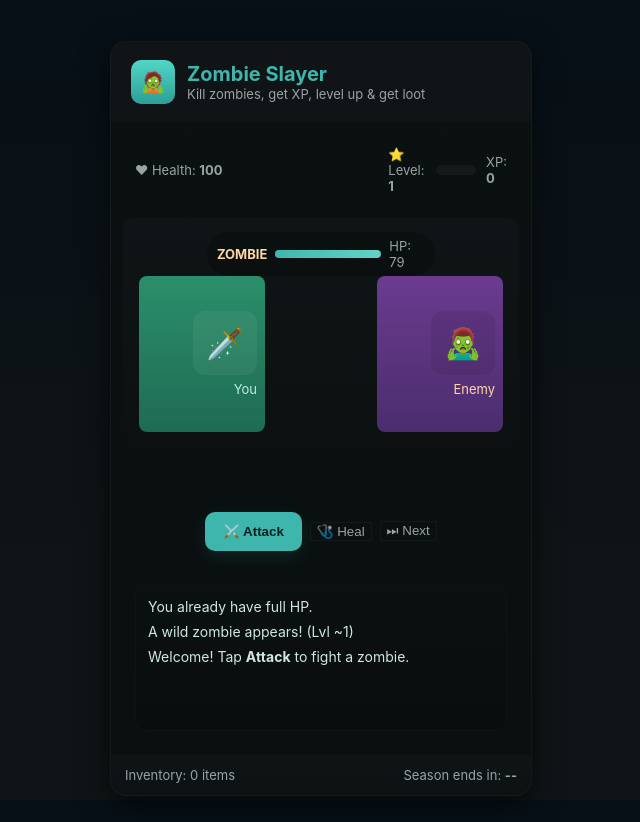
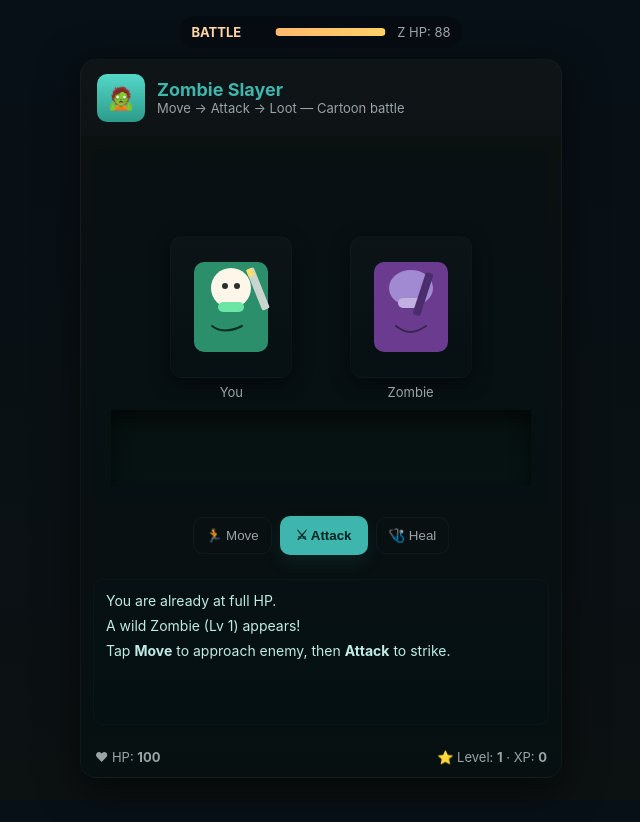
Before and after one commit to arunkumar-ai-ai/zombie-slayer, a plain HTML site: page index.html in a window 1280 px wide. Both pictures are taken after a click on the button "🩺 Heal". Shown: the whole page, without its empty margins (319-959 px from the left). Drawn offline with Linux system fonts and the light colour scheme.

Commit message:
Update index.html

```diff
--- a/index.html
+++ b/index.html
@@ -1,57 +1,57 @@
 <!doctype html>
 <html lang="en">
 <head>
-<meta charset="utf-8" />
-<meta name="viewport" content="width=device-width,initial-scale=1,maximum-scale=1" />
-<title>Zombie Slayer - WebApp</title>
+<meta charset="utf-8"/>
+<meta name="viewport" content="width=device-width,initial-scale=1,maximum-scale=1"/>
+<title>Zombie Slayer — Battle</title>
 <style>
   :root{
-    --bg:#0b0f11; --panel:#111416; --accent:#3fb6ad; --muted:#9aa3a6; --card:#141619;
+    --bg:#071017; --panel:#0f1416; --accent:#3fb6ad; --muted:#9aa3a6; --card:#0d1213;
+    --hit:#ff6b6b; --heal:#6be6a5;
   }
-  html,body{height:100%;margin:0;font-family:Inter,system-ui,Segoe UI,Roboto,"Helvetica Neue",Arial;color:#dfe7e6;background:linear-gradient(180deg,#071017 0%, #0f1416 70%);}
+  html,body{height:100%;margin:0;font-family:Inter,system-ui,Segoe UI,Roboto,Arial;background:
+    radial-gradient(1200px 600px at 10% 10%, rgba(60,90,80,0.06), transparent 8%),
+    linear-gradient(180deg,#071017 0%, #0c1112 100%);color:#e6f7f3}
   .wrap{min-height:100vh;display:flex;align-items:center;justify-content:center;padding:18px;}
-  .game {
-    width:100%; max-width:420px; border-radius:16px; overflow:hidden; box-shadow:0 8px 30px rgba(0,0,0,0.6);
-    background:linear-gradient(180deg,var(--panel),#0c1213);
-    border:1px solid rgba(255,255,255,0.03);
-  }
-  header{padding:18px 20px;display:flex;align-items:center;gap:12px;}
-  .logo{width:44px;height:44px;background:linear-gradient(180deg,#52d6c7,#2d9f95);border-radius:10px;display:flex;align-items:center;justify-content:center;font-size:20px;}
-  h1{font-size:20px;margin:0;color:var(--accent)}
-  p.lead{margin:0;color:var(--muted);font-size:13px}
-  .arena{padding:12px;background:linear-gradient(180deg,#0b1011,#0b0f10);display:grid;grid-template-columns:1fr;gap:12px}
-  .battle {
-    height:240px;background:linear-gradient(180deg,#0f1516, #0b0f10); border-radius:12px; display:flex;align-items:center;justify-content:space-between;padding:16px;position:relative;overflow:hidden;
-  }
-  /* simple sprites built with divs */
-  .player, .zombie { width:110px; height:140px; border-radius:8px; display:flex;align-items:flex-end; justify-content:center; flex-direction:column; padding:8px; color:white;}
-  .player { background:linear-gradient(180deg,#2b8f6b,#1e6b53); transform-origin:center bottom; }
-  .zombie { background:linear-gradient(180deg,#6b3b8f,#4b2d6e); transform-origin:center bottom; }
-  .sprite-head{width:64px;height:64px;border-radius:12px;margin-bottom:6px;display:flex;align-items:center;justify-content:center;font-size:30px;opacity:0.95}
-  .player .sprite-head{background:rgba(255,255,255,0.06)}
-  .zombie .sprite-head{background:rgba(0,0,0,0.08)}
-  .hpbar{position:absolute;left:50%;transform:translateX(-50%);top:14px;background:rgba(0,0,0,0.25);padding:6px 10px;border-radius:999px;display:flex;gap:12px;align-items:center;color:var(--muted);font-size:13px}
-  .meter{height:8px;background:rgba(255,255,255,0.06);border-radius:999px;overflow:hidden;width:120px}
-  .meter > i{display:block;height:100%;background:linear-gradient(90deg,var(--accent),#68d6c9);width:40%}
-  .controls{display:flex;gap:8px;align-items:center;justify-content:center;padding:10px;}
-  button.btn {background:var(--accent);border:none;padding:12px 18px;border-radius:10px;color:#042021;font-weight:700;cursor:pointer;box-shadow:0 6px 18px rgba(60,180,170,0.12)}
-  button.ghost{background:transparent;border:1px solid rgba(255,255,255,0.04);color:var(--muted)}
-  .log{height:120px;background:linear-gradient(180deg,#0b1011,#0a0d0e);padding:12px;border-radius:12px;margin:12px;border:1px solid rgba(255,255,255,0.02);overflow:auto;color:#cfe7e4;font-size:14px}
-  .top {display:flex;gap:10px;align-items:center;padding:12px;justify-content:space-between}
-  .xpbar{height:10px;background:rgba(255,255,255,0.04);border-radius:999px;overflow:hidden;width:60%}
-  .xpbar > i{height:100%;background:linear-gradient(90deg,#ffd166,#ff8a66);width:10%}
-  .popup{position:fixed;left:50%;top:50%;transform:translate(-50%,-50%) scale(0.9);background:var(--card);padding:14px;border-radius:12px;border:1px solid rgba(255,255,255,0.03);min-width:250px;z-index:50;box-shadow:0 10px 30px rgba(0,0,0,0.6);display:none}
-  .popup.show{display:block;animation:pop .18s ease-out forwards}
-  @keyframes pop{from{transform:translate(-50%,-50%) scale(0.9);opacity:0}to{transform:translate(-50%,-50%) scale(1);opacity:1}}
-  .loot {display:flex;gap:8px;align-items:center}
-  .item {background:rgba(255,255,255,0.03);padding:8px;border-radius:8px;min-width:60px;text-align:center}
-  footer{padding:12px 14px;display:flex;gap:8px;align-items:center;justify-content:space-between;background:linear-gradient(180deg,rgba(255,255,255,0.01),transparent)}
-  .small{font-size:13px;color:var(--muted)}
-  /* attack animation */
-  .hit { animation:shake .12s linear }
-  @keyframes shake { 0%{transform:translateY(0)}50%{transform:translateY(-6px) rotate(-2deg)}100%{transform:translateY(0)}}
+  .game{width:100%;max-width:480px;border-radius:16px;overflow:hidden;background:linear-gradient(180deg,var(--panel),#071011);
+    border:1px solid rgba(255,255,255,0.03);box-shadow:0 10px 40px rgba(0,0,0,0.6)}
+  header{display:flex;gap:12px;align-items:center;padding:14px 16px}
+  .logo{width:48px;height:48px;border-radius:10px;background:linear-gradient(180deg,#55d7c8,#2b9b8b);display:flex;align-items:center;justify-content:center;font-size:22px}
+  h1{margin:0;font-size:18px;color:var(--accent)} .lead{margin:0;color:var(--muted);font-size:13px}
+  .arena{padding:12px;background:linear-gradient(180deg,#0b1011,#071011)}
+  .battle{height:320px;background:linear-gradient(180deg,#081012,#061013);border-radius:12px;display:flex;align-items:end;justify-content:space-between;padding:18px;position:relative;overflow:hidden}
+  .stage{position:relative;width:100%;height:100%;display:flex;align-items:end;justify-content:center}
+  /* ground */
+  .ground{position:absolute;left:0;right:0;bottom:0;height:76px;background:linear-gradient(180deg,#05110f,#061313);box-shadow:inset 0 8px 18px rgba(0,0,0,0.6)}
+  /* characters */
+  .char{position:absolute;bottom:86px;width:140px;height:170px;display:flex;flex-direction:column;align-items:center;justify-content:flex-end;transition:transform .18s linear}
+  .player{left:16%;transform-origin:center bottom}
+  .zombie{right:16%;transform-origin:center bottom}
+  /* SVG frame */
+  .card-sprite{width:120px;height:140px;border-radius:12px;background:linear-gradient(180deg,rgba(255,255,255,0.02),transparent);display:flex;align-items:center;justify-content:center;box-shadow:0 6px 20px rgba(0,0,0,0.45);border:1px solid rgba(255,255,255,0.02)}
+  .name{font-size:13px;color:var(--muted);margin-top:6px}
+  /* health bars */
+  .hpbar{position:absolute;left:50%;transform:translateX(-50%);top:16px;background:rgba(0,0,0,0.25);padding:8px 12px;border-radius:999px;display:flex;gap:12px;align-items:center;color:var(--muted);font-size:13px}
+  .meter{height:8px;background:rgba(255,255,255,0.05);border-radius:999px;overflow:hidden;width:110px}
+  .meter > i{display:block;height:100%;background:linear-gradient(90deg,#ffb86b,#ffd166);width:40%}
+  /* controls */
+  .controls{display:flex;gap:8px;align-items:center;justify-content:center;padding:12px}
+  button.btn{background:var(--accent);border:none;padding:12px 16px;border-radius:10px;color:#032522;font-weight:700;cursor:pointer;box-shadow:0 8px 18px rgba(50,160,150,0.12)}
+  button.ghost{background:transparent;border:1px solid rgba(255,255,255,0.04);color:var(--muted);padding:10px 12px;border-radius:10px}
+  .log{height:120px;background:linear-gradient(180deg,#071113,#051012);padding:12px;border-radius:10px;margin-top:12px;border:1px solid rgba(255,255,255,0.02);overflow:auto;color:#bfece5;font-size:14px}
+  .popup{position:fixed;left:50%;top:50%;transform:translate(-50%,-50%) scale(.9);background:linear-gradient(180deg,#091114,#071012);padding:14px;border-radius:12px;border:1px solid rgba(255,255,255,0.04);min-width:260px;z-index:50;display:none;box-shadow:0 14px 40px rgba(0,0,0,0.6)}
+  .popup.show{display:block;animation:pop .16s ease-out forwards}
+  @keyframes pop{from{transform:translate(-50%,-50%) scale(.92);opacity:0}to{transform:translate(-50%,-50%) scale(1);opacity:1}}
+  .loot{display:flex;gap:10px;align-items:center;justify-content:center}
+  .item{background:rgba(255,255,255,0.02);padding:10px;border-radius:10px;min-width:80px;text-align:center}
+  /* attack anim */
+  .attackAnim{animation:attackMove .25s ease-out forwards}
+  @keyframes attackMove{0%{transform:translateY(0)}50%{transform:translateY(-12px) scale(1.03)}100%{transform:translateY(0)}}
+  .hitFlash{position:absolute;pointer-events:none;width:160px;height:160px;border-radius:50%;background:radial-gradient(circle at 30% 30%, rgba(255,107,107,0.35), rgba(255,107,107,0.06) 20%, transparent 40%);opacity:0;transform:translate(-50%,-50%);left:50%;top:36%}
+  .hitFlash.show{animation:flash .22s ease-out forwards}
+  @keyframes flash{0%{opacity:1;transform:scale(.6)}100%{opacity:0;transform:scale(1.6)}}
   /* responsive */
-  @media (max-width:420px){ .battle{height:220px;padding:12px} .player,.zombie{width:90px;height:120px}}
+  @media (max-width:420px){ .battle{height:280px} .char{width:110px;height:150px} .card-sprite{width:100px;height:120px} }
 </style>
 </head>
 <body>
@@ -61,59 +61,76 @@
       <div class="logo">🧟</div>
       <div>
         <h1>Zombie Slayer</h1>
-        <p class="lead">Kill zombies, get XP, level up & get loot</p>
+        <p class="lead">Move → Attack → Loot — Cartoon battle</p>
       </div>
     </header>
 
     <div class="arena">
-      <div class="top">
-        <div class="small">❤ Health: <strong id="playerHp">100</strong></div>
-        <div style="display:flex;gap:10px;align-items:center">
-          <div class="small">⭐ Level: <strong id="level">1</strong></div>
-          <div class="xpbar" title="XP">
-            <i id="xpMeter" style="width:0%"></i>
-          </div>
-          <div class="small">XP: <strong id="xp">0</strong></div>
-        </div>
+      <div class="hpbar">
+        <div style="font-weight:700;color:#ffd6a5">BATTLE</div>
+        <div style="width:10px"></div>
+        <div class="meter"><i id="zMeter" style="width:100%"></i></div>
+        <div id="zMeterTxt" style="color:var(--muted);font-size:13px">Z HP: 100</div>
       </div>
 
       <div class="battle" id="battle">
-        <div class="player" id="player">
-          <div class="sprite-head">🗡️</div>
-          <div style="font-size:13px;color:#bfece5">You</div>
-        </div>
+        <div class="stage" id="stage">
+          <div class="char player" id="player" aria-hidden="true">
+            <div class="card-sprite" id="playerSprite">
+              <!-- player svg cartoon -->
+              <svg width="86" height="110" viewBox="0 0 86 110" fill="none" xmlns="http://www.w3.org/2000/svg">
+                <rect x="6" y="10" width="74" height="90" rx="10" fill="#2b8f6b"/>
+                <circle cx="43" cy="36" r="20" fill="#fff6ea"/>
+                <circle cx="37" cy="34" r="3" fill="#2d2d2d"/>
+                <circle cx="49" cy="34" r="3" fill="#2d2d2d"/>
+                <rect x="30" y="50" width="26" height="10" rx="5" fill="#6be6a5"/>
+                <path d="M24 74c8 6 18 6 30 0" stroke="#0a2b1e" stroke-width="2" stroke-linecap="round"/>
+                <!-- sword -->
+                <rect x="58" y="18" width="8" height="44" rx="2" fill="#cbd5d0" transform="rotate(-22 58 18)"/>
+                <rect x="58" y="18" width="6" height="8" rx="1" fill="#ffdd66" transform="rotate(-22 58 18)"/>
+              </svg>
+            </div>
+            <div class="name">You</div>
+          </div>
 
-        <div class="hpbar">
-          <div style="display:flex;align-items:center;gap:8px">
-            <div style="font-weight:700;color:#ffd6a5">ZOMBIE</div>
-            <div class="meter"><i id="zHp" style="width:100%"></i></div>
-            <div id="zHpTxt" style="color:var(--muted);font-size:13px">HP: 100</div>
+          <div class="char zombie" id="zombie" aria-hidden="true">
+            <div class="card-sprite" id="zombieSprite">
+              <!-- zombie svg cartoon -->
+              <svg width="86" height="110" viewBox="0 0 86 110" fill="none" xmlns="http://www.w3.org/2000/svg">
+                <rect x="6" y="10" width="74" height="90" rx="10" fill="#6b3b8f"/>
+                <ellipse cx="43" cy="36" rx="22" ry="18" fill="#a18ad1"/>
+                <rect x="30" y="46" width="26" height="10" rx="5" fill="#c3b0e3"/>
+                <path d="M28 74c10 8 18 8 30 0" stroke="#3a2450" stroke-width="2" stroke-linecap="round"/>
+                <rect x="58" y="20" width="8" height="44" rx="2" fill="#4b2d6e" transform="rotate(18 58 20)"/>
+              </svg>
+            </div>
+            <div class="name">Zombie</div>
           </div>
-        </div>
 
-        <div class="zombie" id="zombie">
-          <div class="sprite-head">🧟‍♂️</div>
-          <div style="font-size:13px;color:#ffd6a5">Enemy</div>
+          <div class="hitFlash" id="hitFlash"></div>
+          <div class="ground"></div>
         </div>
       </div>
 
       <div class="controls">
-        <button class="btn" id="attackBtn">⚔️ Attack</button>
+        <button class="ghost" id="moveBtn">🏃 Move</button>
+        <button class="btn" id="attackBtn">⚔ Attack</button>
         <button class="ghost" id="healBtn">🩺 Heal</button>
-        <button class="ghost" id="skipBtn">⏭ Next</button>
       </div>
 
-      <div class="log" id="log">Welcome! Tap <strong>Attack</strong> to fight a zombie.</div>
+      <div class="log" id="log">Tap <strong>Move</strong> to approach enemy, then <strong>Attack</strong> to strike.</div>
+
     </div>
 
-    <footer>
-      <div class="small">Inventory: <span id="invCount">0</span> items</div>
-      <div class="small">Season ends in: <strong id="timer">--</strong></div>
-    </footer>
+    <div style="display:flex;justify-content:space-between;align-items:center;padding:12px 14px">
+      <div style="font-size:13px;color:var(--muted)">❤ HP: <strong id="playerHp">100</strong></div>
+      <div style="font-size:13px;color:var(--muted)">⭐ Level: <strong id="level">1</strong> · XP: <strong id="xp">0</strong></div>
+    </div>
+
   </div>
 </div>
 
-<!-- popup loot -->
+<!-- loot popup -->
 <div class="popup" id="lootPopup">
   <div style="font-weight:700;margin-bottom:8px">Loot Dropped!</div>
   <div class="loot" id="lootBox"></div>
@@ -123,194 +140,202 @@
 </div>
 
 <script>
-/* Telegram WebApp integration (if inside TG) */
+/* WebApp expand if inside Telegram */
 const tg = window.Telegram ? window.Telegram.WebApp || null : null;
-if (tg) {
-  try { tg.expand(); } catch(e){/* ignore */ }
+if(tg){ try{ tg.expand(); } catch(e){} }
+
+/* state */
+let player = { x: 0, hp: 100, maxHp: 100, baseDamage: 18, level:1, xp:0, inv:[] };
+let zombie = null;
+const stage = document.getElementById('stage');
+const playerEl = document.getElementById('player');
+const zombieEl = document.getElementById('zombie');
+const hitFlash = document.getElementById('hitFlash');
+const logEl = document.getElementById('log');
+const playerHpEl = document.getElementById('playerHp');
+const xpEl = document.getElementById('xp');
+const levelEl = document.getElementById('level');
+const zMeter = document.getElementById('zMeter');
+const zMeterTxt = document.getElementById('zMeterTxt');
+const attackBtn = document.getElementById('attackBtn');
+const moveBtn = document.getElementById('moveBtn');
+const healBtn = document.getElementById('healBtn');
+const lootPopup = document.getElementById('lootPopup');
+const lootBox = document.getElementById('lootBox');
+const lootOk = document.getElementById('lootOk');
+
+function writeLog(t){ logEl.innerHTML = `<div style="margin-bottom:8px">${t}</div>` + logEl.innerHTML; }
+
+/* spawn new zombie */
+function newZombie(){
+  const lvl = Math.max(1, player.level + Math.floor(Math.random()*2 - 1));
+  const hp = 70 + (lvl-1)*22 + Math.floor(Math.random()*24);
+  const dmg = 6 + Math.floor(lvl*1.8) + Math.floor(Math.random()*6);
+  zombie = {hp: hp, maxHp: hp, damage: dmg, level:lvl};
+  updateZombieUI();
+  writeLog(`A wild Zombie (Lv ${zombie.level}) appears!`);
+  // reset positions visually (player left, zombie right)
+  playerEl.style.left = '12%';
+  zombieEl.style.right = '12%';
 }
 
-/* Game state */
-let player = { hp: 100, maxHp: 100, baseDamage: 18, level: 1, xp: 0, inv: [] };
-let zombie = null;
-let logEl = document.getElementById('log');
-let attackBtn = document.getElementById('attackBtn');
-let healBtn = document.getElementById('healBtn');
-let skipBtn = document.getElementById('skipBtn');
-let zHpEl = document.getElementById('zHp');
-let zHpTxt = document.getElementById('zHpTxt');
-let playerHpEl = document.getElementById('playerHp');
-let xpEl = document.getElementById('xp');
-let xpMeter = document.getElementById('xpMeter');
-let levelEl = document.getElementById('level');
-let invCount = document.getElementById('invCount');
-let lootPopup = document.getElementById('lootPopup');
-let lootBox = document.getElementById('lootBox');
-let lootOk = document.getElementById('lootOk');
-
-function randomInt(min,max){ return Math.floor(Math.random()*(max-min+1))+min; }
-
-function newZombie(){
-  const baseHp = 60 + (player.level-1)*20;
-  const baseDmg = 6 + Math.floor(player.level*1.5);
-  zombie = { hp: baseHp + randomInt(0,20), maxHp: baseHp + randomInt(0,20), damage: baseDmg + randomInt(0,6), rarity: ['common','rare','epic'][Math.min(2, Math.floor(Math.random()*3))] };
-  updateZombieUI();
-  writeLog(`A wild zombie appears! (Lvl ~${player.level})`);
+/* update UI */
+function updateZombieUI(){
+  const p = Math.max(0, Math.round((zombie.hp / zombie.maxHp) * 100));
+  zMeter.style.width = p + '%';
+  zMeterTxt.textContent = `Z HP: ${zombie.hp}`;
+}
+function updatePlayerUI(){
+  playerHpEl.textContent = player.hp;
+  xpEl.textContent = player.xp;
+  levelEl.textContent = player.level;
 }
 
-function updateZombieUI(){
-  const p = Math.max(0, Math.round((zombie.hp / zombie.maxHp) * 100));
-  zHpEl.style.width = p + '%';
-  zHpTxt.textContent = `HP: ${zombie.hp}`;
+/* movement: move player closer to zombie */
+function moveToEnemy(){
+  // animate player closer
+  playerEl.classList.add('attackAnim');
+  playerEl.style.left = '40%';
+  writeLog('You move forward to engage the Zombie.');
+  setTimeout(()=> { playerEl.classList.remove('attackAnim'); }, 300);
 }
 
-function writeLog(txt){
-  logEl.innerHTML = `<div style="margin-bottom:8px">${txt}</div>` + logEl.innerHTML;
-}
-
+/* attack */
 function attack(){
   if(!zombie) return;
-  // player attack
-  const hit = randomInt(Math.max(1, player.baseDamage-6), player.baseDamage+6) + Math.floor(player.level*1.2);
+  // slam animation on player
+  playerEl.classList.add('attackAnim');
+  setTimeout(()=> playerEl.classList.remove('attackAnim'),300);
+
+  // player hit
+  const hit = Math.floor(Math.random()*(player.baseDamage-4)) + Math.floor(player.baseDamage*0.6) + Math.floor(player.level*1.4);
   zombie.hp -= hit;
-  document.getElementById('player').classList.add('hit');
-  setTimeout(()=> document.getElementById('player').classList.remove('hit'),120);
-  writeLog(`You hit Zombie for ${hit} damage!`);
+  showHitEffect('z');
+  writeLog(`You strike the Zombie for ${hit} damage!`);
 
-  // zombie counter
+  // zombie retaliates if alive
   if(zombie.hp > 0){
-    const zh = randomInt(Math.max(1, zombie.damage-4), zombie.damage+4);
+    const zh = Math.floor(Math.random()*(zombie.damage-3)) + Math.floor(zombie.damage*0.6);
     player.hp -= zh;
-    document.getElementById('zombie').classList.add('hit');
-    setTimeout(()=> document.getElementById('zombie').classList.remove('hit'),120);
-    writeLog(`Zombie hit you for ${zh} damage!`);
+    showHitEffect('p');
+    writeLog(`Zombie hits you for ${zh} damage!`);
   }
 
   updateAll();
   checkCombat();
 }
 
+/* heal */
 function heal(){
-  const healAmt = Math.min(player.maxHp - player.hp, 18 + randomInt(0,12));
-  if(healAmt <= 0){ writeLog('You already have full HP.'); return; }
-  player.hp += healAmt;
-  writeLog(`You used a bandage and healed ${healAmt} HP.`);
+  const amt = Math.min(player.maxHp-player.hp, 18 + Math.floor(Math.random()*12));
+  if(amt<=0){ writeLog('You are already at full HP.'); return; }
+  player.hp += amt;
+  writeLog(`You healed ${amt} HP using a bandage.`);
   updateAll();
 }
 
-function skip(){
-  writeLog('You flee and a new zombie appears...');
-  newZombie();
+/* hit visual */
+function showHitEffect(target){
+  hitFlash.style.left = (target==='z' ? '72%' : '28%');
+  hitFlash.classList.remove('show');
+  void hitFlash.offsetWidth;
+  hitFlash.classList.add('show');
 }
 
+/* update both */
 function updateAll(){
-  playerHpEl.textContent = Math.max(0, player.hp);
-  xpEl.textContent = player.xp;
-  const xpPerc = Math.min(100, Math.round((player.xp / xpToLevel()) * 100));
-  xpMeter.style.width = xpPerc + '%';
-  levelEl.textContent = player.level;
-  invCount.textContent = player.inv.length;
+  updatePlayerUI();
   if(zombie) updateZombieUI();
 }
 
-function xpToLevel(){ return 80 + (player.level-1)*40; }
-
+/* combat checks */
 function checkCombat(){
   if(player.hp <= 0){
     writeLog('💀 You died! Respawning with half HP...');
     player.hp = Math.max(10, Math.floor(player.maxHp/2));
     player.xp = Math.max(0, player.xp - Math.floor(xpToLevel()*0.12));
     updateAll();
-    newZombie();
+    setTimeout(()=> newZombie(),800);
     return;
   }
   if(zombie && zombie.hp <= 0){
-    // win
-    const gained = Math.floor(20 + player.level*6 + randomInt(0,14));
+    const gained = Math.floor(20 + player.level*6 + Math.floor(Math.random()*18));
     player.xp += gained;
-    writeLog(`🧟 Zombie killed! +${gained} XP`);
-    // loot chance
-    if(Math.random() < 0.46){ // 46% drop
-      const item = generateLoot();
-      player.inv.push(item);
-      showLootPopup(item);
-    } else {
-      writeLog('No loot this time.');
-    }
-    // level up?
+    writeLog(`🧟 Zombie defeated! +${gained} XP`);
+    maybeDropLoot();
     if(player.xp >= xpToLevel()){
       player.level += 1;
       player.xp = player.xp - xpToLevel();
-      player.maxHp += 10;
-      player.baseDamage += 2;
-      writeLog(`🎉 Level Up! You are now Level ${player.level}`);
+      player.maxHp += 12;
+      player.baseDamage += 3;
+      writeLog(`🎉 Level Up! You reached Level ${player.level}`);
     }
     updateAll();
-    // spawn new zombie after short delay
-    setTimeout(()=> newZombie(), 600);
+    setTimeout(()=> newZombie(), 800);
+  }
+}
+
+function xpToLevel(){ return 100 + (player.level-1)*50; }
+
+function maybeDropLoot(){
+  if(Math.random() < 0.55){
+    const item = generateLoot();
+    player.inv.push(item);
+    showLootPopup(item);
+  } else {
+    writeLog('No loot this time.');
   }
 }
 
 function generateLoot(){
-  const types = ['Sword','Shield','Ring','Helmet','Boots'];
-  const rarityRoll = Math.random();
-  let rarity = 'Common';
-  if(rarityRoll > 0.9) rarity = 'Epic';
-  else if(rarityRoll > 0.7) rarity = 'Rare';
-  // attributes
-  const attr = {
-    damage: randomInt(2,8) + (rarity==='Epic'?6: (rarity==='Rare'?3:0)),
-    heal: randomInt(0,4) + (rarity==='Epic'?4:0),
-    dodge: randomInt(0,6),
-    combo: randomInt(0,3)
-  };
-  const item = { id: 'it'+Date.now()+randomInt(10,99), name: `${rarity} ${types[randomInt(0,types.length-1)]}`, rarity, attr };
-  return item;
+  const types = ['Sword','Shield','Boots','Helmet','Ring'];
+  const r = Math.random();
+  let rarity='Common';
+  if(r>0.93) rarity='Legendary';
+  else if(r>0.80) rarity='Epic';
+  else if(r>0.60) rarity='Rare';
+  const attr = { damage: randomInt(2,8) + (rarity==='Epic'?6: (rarity==='Legendary'?10:0)), heal: randomInt(0,4), dodge: randomInt(0,6), combo: randomInt(0,3) };
+  return { id:'it'+Date.now()+randomInt(10,99), name:`${rarity} ${types[randomInt(0,types.length-1)]}`, rarity, attr };
 }
 
 function showLootPopup(item){
   lootBox.innerHTML = '';
   const el = document.createElement('div');
-  el.className = 'item';
-  el.innerHTML = `<div style="font-weight:700">${item.name}</div>
-    <div style="font-size:13px;color:var(--muted)">DMG:${item.attr.damage} · HEAL:${item.attr.heal} · DODGE:${item.attr.dodge}</div>`;
+  el.className='item';
+  el.innerHTML = `<div style="font-weight:700">${item.name}</div><div style="font-size:13px;color:var(--muted)">DMG:${item.attr.damage} · HEAL:${item.attr.heal} · DODGE:${item.attr.dodge}</div>`;
   lootBox.appendChild(el);
   lootPopup.classList.add('show');
-  lootPopup.style.display = 'block';
+  lootPopup.style.display='block';
 }
 
 lootOk.addEventListener('click', ()=>{
   lootPopup.classList.remove('show');
-  lootPopup.style.display = 'none';
+  lootPopup.style.display='none';
   writeLog('Loot claimed & added to inventory.');
   updateAll();
 });
 
+/* helpers */
+function randomInt(min,max){ return Math.floor(Math.random()*(max-min+1))+min; }
+
 /* attach events */
-attackBtn.addEventListener('click', ()=>{ attack(); });
-healBtn.addEventListener('click', ()=>{ heal(); });
-skipBtn.addEventListener('click', ()=>{ skip(); });
+attackBtn.addEventListener('click', ()=> attack());
+moveBtn.addEventListener('click', ()=> moveToEnemy());
+healBtn.addEventListener('click', ()=> heal());
 
-/* initialize */
-window.addEventListener('load', ()=> {
+/* init */
+window.addEventListener('load', ()=>{
   updateAll();
   newZombie();
-});
-
-/* optional: save/load state to localStorage */
-function saveState(){
-  try{ localStorage.setItem('zs_state', JSON.stringify(player)); } catch(e){}
-}
-function loadState(){
+  // try load saved state
   try{
-    const s = localStorage.getItem('zs_state');
+    const s = localStorage.getItem('zs_state_v2');
     if(s){ const p = JSON.parse(s); player = {...player,...p}; updateAll(); }
   }catch(e){}
-}
-window.addEventListener('beforeunload', saveState);
-loadState();
-
-/* Debug: expose player for console testing */
-window._player = player;
+});
+window.addEventListener('beforeunload', ()=> {
+  try{ localStorage.setItem('zs_state_v2', JSON.stringify(player)); }catch(e){}
+});
 </script>
 </body>
 </html>
```
